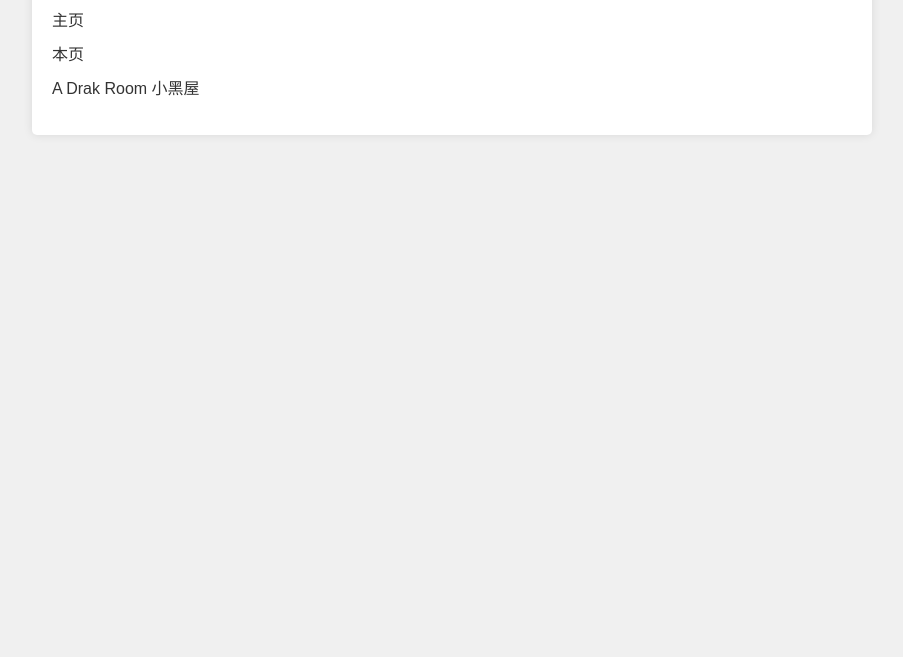
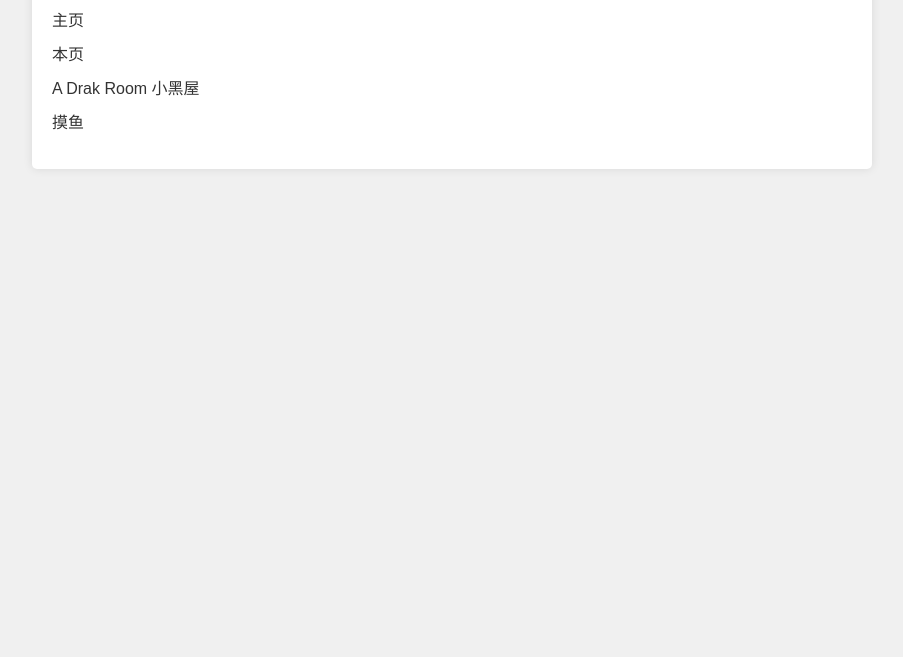
Before and after one commit to iGhx-me/fish, a plain HTML site: page index.html in a window 1280 px wide. Shown: the part 143-800 px from the top of the page, without its empty margins (188-1091 px from the left). Drawn offline with Linux system fonts and the light colour scheme.

Commit message:
Update index.html

```diff
--- a/index.html
+++ b/index.html
@@ -47,7 +47,7 @@ color: #f00;
 <li><a href="https://www.ighx.com">主页</a></li>
 <li><a href="https://run.ighx.me">本页</a></li>
 <li><a href="https://drak.ighx.me">A Drak Room 小黑屋</a></li>
-<li><a href="https://"></a></li>
+<li><a href="https://fish.ighx.me">摸鱼</a></li>
 </ul>
 </div>
 </body>
```
